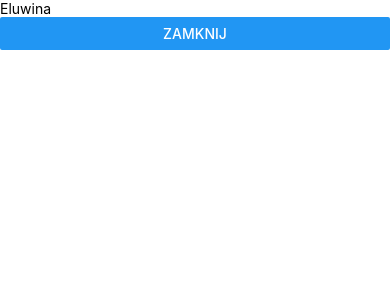
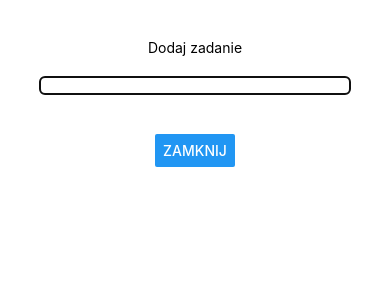
Before and after one commit to kraleppa/todo-app, a React Native app: screen / in a window 390 px wide. Both pictures are taken after a click on the button "DODAJ". Shown: the top 300 px of the page. Built offline with nearby package versions, Linux system fonts and the light colour scheme.

Commit message:
Modal working properly

```diff
--- a/components/TaskList.js
+++ b/components/TaskList.js
@@ -1,7 +1,8 @@
 import React, {useState} from "react";
-import {FlatList, StyleSheet, View, Button, Modal, Alert, Text} from "react-native";
+import {FlatList, StyleSheet, View, Button, Modal, TextInput, Text} from "react-native";
 import { taskMock } from "../MockData";
 import Task from "./Task";
+import TaskModal from "./TaskModal";
 
 const styles = StyleSheet.create({
     container: {
@@ -14,21 +15,13 @@ const styles = StyleSheet.create({
 
 const TaskList = () => {
     const [modalVisible, setModalVisible] = useState(false);
+
     return (
         <View style={styles.container}>
-            <Modal
-                animationType="slide"
-                visible={modalVisible}
-                onRequestClose={() => {
-                    Alert.alert("Modal has been closed.");
-                    setModalVisible(!modalVisible);
-                }}
-            >
-                <Text>Eluwina</Text>
-                <Button title="Zamknij" onPress={() => setModalVisible(false)} />
-            </Modal>
 
+            <TaskModal modalVisible={modalVisible} closeModal={() => setModalVisible(false)} />
             <FlatList data={taskMock} renderItem={({item}) => <Task task={item}/>}/>
+
             <Button title="Dodaj" onPress={() => setModalVisible(true)}/>
         </View>
     );
--- /dev/null
+++ b/components/TaskModal.js
@@ -0,0 +1,38 @@
+import React, {useState} from "react";
+import {Button, Modal, Text, TextInput, View, StyleSheet} from "react-native";
+
+const styles = StyleSheet.create({
+    modal: {
+        marginTop: "10%",
+        flex: 1,
+        flexDirection: "column",
+        alignItems: "center",
+    },
+    input: {
+        borderColor: "gray",
+        borderWidth: 1,
+        width: "80%",
+        borderRadius: 5,
+        marginTop: "5%",
+        marginBottom: "10%"
+    }
+})
+
+const TaskModal = ({modalVisible, closeModal}) => {
+    const [name, setName] = useState("");
+
+    return (
+        <Modal
+            animationType="slide"
+            visible={modalVisible}
+        >
+            <View style={styles.modal}>
+                <Text>Dodaj zadanie</Text>
+                <TextInput style={styles.input} onChangeText={text => setName(text)} value={name}/>
+                <Button title="Zamknij" onPress={() => {setName(""); closeModal();}} />
+            </View>
+        </Modal>
+    );
+}
+
+export default TaskModal;
```
